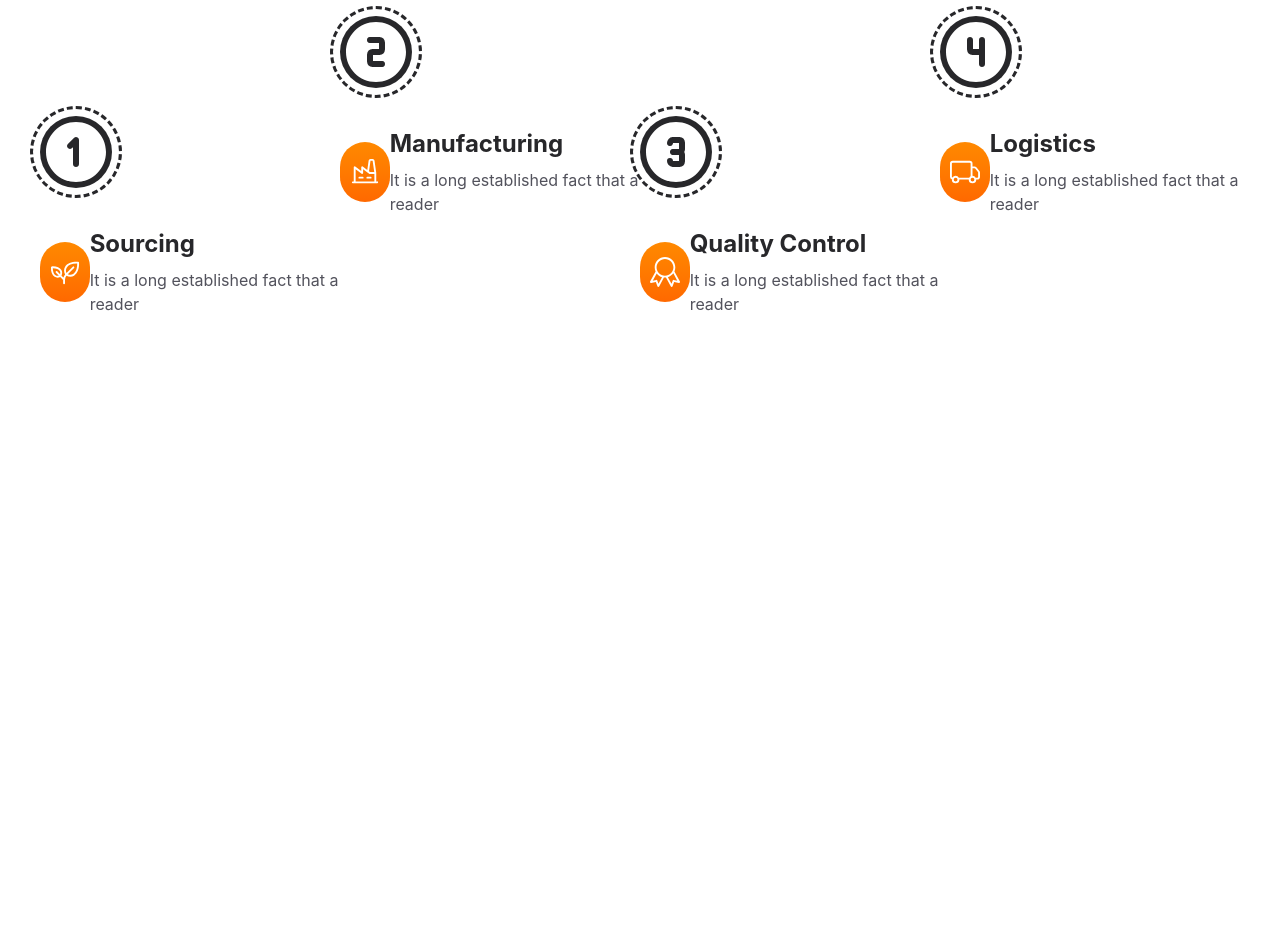
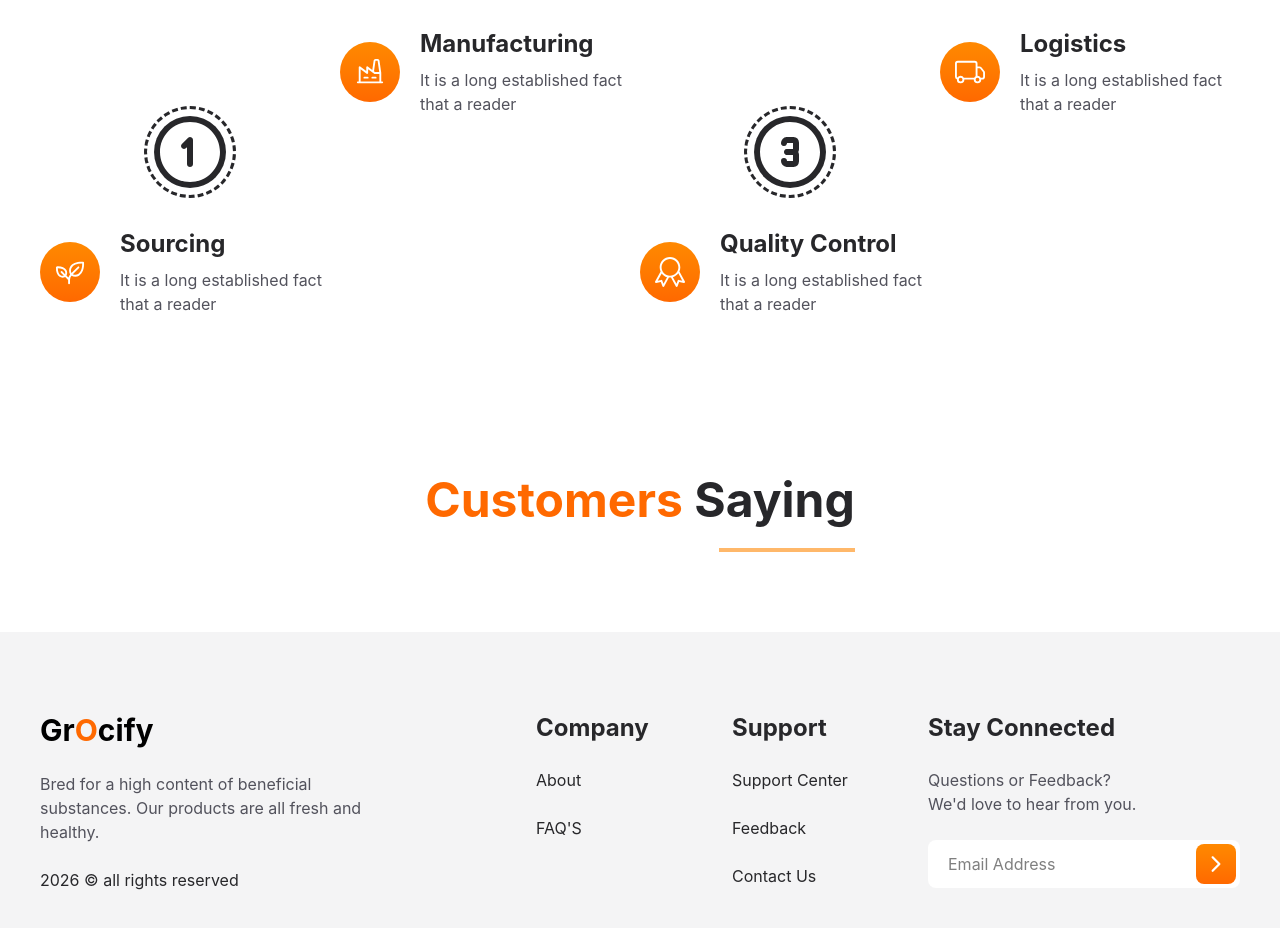
Before and after one commit to syedrahathasandev/Grocery-Website-, a React (Vite) app: page / in a window 1280 px wide. Shown: the part 4392-5320 px from the top of the page. Before the commit the page ends 4788 px from the top, so only its background shows below. Built offline with nearby package versions, Linux system fonts and the light colour scheme.

Commit message:
footer done

```diff
--- /dev/null
+++ b/src/components/Footer/Footer.jsx
@@ -0,0 +1,70 @@
+import React from 'react'
+import { IoIosArrowForward } from "react-icons/io";
+
+const Footer = () => {
+    return (
+        <footer className='bg-zinc-100 py-20'>
+            <div className='flex flex-wrap gap-y-12 max-w-[1400px] mx-auto px-10'>
+                <div className='flex-1 basis-[300px]'>
+                    <a href="#" className='text-3xl font-bold'>
+                        Gr<span className='text-orange-500 uppercase'>o</span>cify
+                    </a>
+
+
+                    <p className='text-zinc-600 mt-6 max-w-[350px]'>
+                        Bred for a high content of beneficial substances. Our products are all fresh and healthy.
+                    </p>
+
+                    <p className='text-zinc-800 mt-6'>
+                        2026 &copy; all rights reserved
+                    </p>
+                </div>
+
+                <ul className='flex-1'>
+                    <li>
+                        <h5 className='text-zinc-800 text-2xl font-bold'>Company</h5>
+                    </li>
+                    <li className='mt-6'>
+                        <a href="#" className='text-zinc-800 hover:text-orange-500'>About</a>
+                    </li>
+                    <li className='mt-6'>
+                        <a href="#" className='text-zinc-800 hover:text-orange-500'>FAQ'S</a>
+                    </li>
+                </ul>
+
+                <ul className='flex-1'>
+                    <li>
+                        <h5 className='text-zinc-800 text-2xl font-bold'>Support</h5>
+                    </li>
+                    <li className='mt-6'>
+                        <a href="#" className='text-zinc-800 hover:text-orange-500'>Support Center</a>
+                    </li>
+                    <li className='mt-6'>
+                        <a href="#" className='text-zinc-800 hover:text-orange-500'>Feedback</a>
+                    </li>
+                    <li className='mt-6'>
+                        <a href="#" className='text-zinc-800 hover:text-orange-500'>Contact Us</a>
+                    </li>
+                </ul>
+
+                <div className='flex-1'>
+                    <h5 className='text-zinc-800 text-2xl font-bold'>Stay Connected</h5>
+
+                    <p className='mt-6 text-zinc-600'>
+                        Questions or Feedback? <br />
+                        We'd love to hear from you.
+                    </p>
+
+                    <div className='flex bg-white p-1 rounded-lg mt-6'>
+                        <input type="email" name="email" id="email" autoComplete='off' placeholder='Email Address' className='h-[5vh] pl-4 flex-1 focus:outline-none'/>
+                        <button className='bg-gradient-to-b from-orange-400 to-orange-500 p-2 rounded-lg text-white text-2xl hover:to-ornage-600 cursor-pointer'>
+                            <IoIosArrowForward />
+                        </button>
+                    </div>
+                </div>
+            </div>
+        </footer>
+    )
+}
+
+export default Footer
--- a/src/components/Home/Home.jsx
+++ b/src/components/Home/Home.jsx
@@ -6,6 +6,8 @@
 import Products from '../Products/Products'
 import Discount from '../Discount/Discount'
 import Process from '../Process/Process'
+import Testimonials from '../Testimonials/Testimonials'
+import Footer from '../Footer/Footer'
 
 const Home = () => {
   return (
@@ -17,6 +19,8 @@
       <Products />
       <Discount />
       <Process />
+      <Testimonials />
+      <Footer />
     </div>
   )
 }
--- a/src/components/Process/Process.jsx
+++ b/src/components/Process/Process.jsx
@@ -9,11 +9,11 @@
 
   const renderSteps = steps.map(item => {
     return (
-      <div className={`flex-1 ${item.id % 2 === 0 ? '-mt-50' : ''}`}>
-        <span className='flex justify-center items-center w-18 h-18 rounded-full text-8xl bg-zinc-800 text-white outline-[3px] outline-offset-7 outline-zinc-800 outline-dashed'>{item.number}</span>
-        <div className='flex items-center mt-10'>
+      <div className={`flex-1 basis-[300px] ${item.id % 2 === 0 ? 'md:-mt-100' : ''}`}>
+        <span className='flex justify-center items-center w-18 h-18 mx-auto rounded-full text-8xl bg-zinc-800 text-white outline-[3px] outline-offset-7 outline-zinc-800 outline-dashed'>{item.number}</span>
+        <div className='flex items-center gap-x-5 mt-10'>
           <span className='flex justify-center items-center text-3xl bg-gradient-to-b from-orange-400 to-orange-500 text-white w-15 h-15 rounded-full '>{item.icon}</span>
-          <div>
+          <div className='flex-1'>
             <h4 className='text-zinc-800 text-2xl font-bold'>{item.title}</h4>
             <p className='text-zinc-600  mt-2'>{item.para}</p>
           </div>
@@ -30,7 +30,7 @@
           <Heading highlight="Our" heading="Process" />
         </div>
 
-        <div className='flex items-center justify-center mt-20 pt-50 '>
+        <div className='flex flex-wrap gap-y-17 items-center justify-center md:mt-20 mt-10 md:pt-50 '>
           {renderSteps}
         </div>
       </div>
--- /dev/null
+++ b/src/components/Testimonials/Testimonials.jsx
@@ -0,0 +1,14 @@
+import React from 'react'
+import Heading from '../Heading/Heading'
+
+const Testimonials = () => {
+  return (
+   <section>
+    <div className='max-w-[1400px] px-10 mx-auto py-20'>
+        <Heading highlight="Customers" heading="Saying"/>
+    </div>
+   </section>
+  )
+}
+
+export default Testimonials
```
